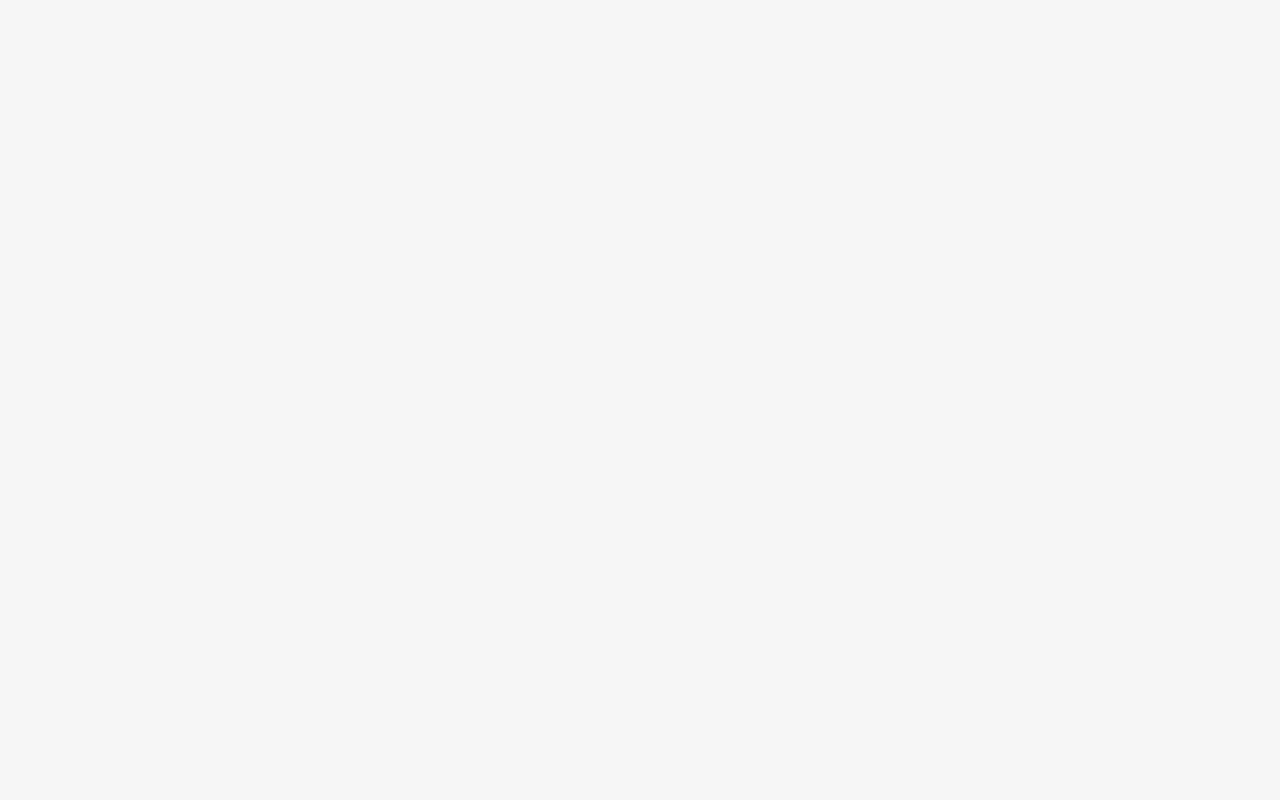
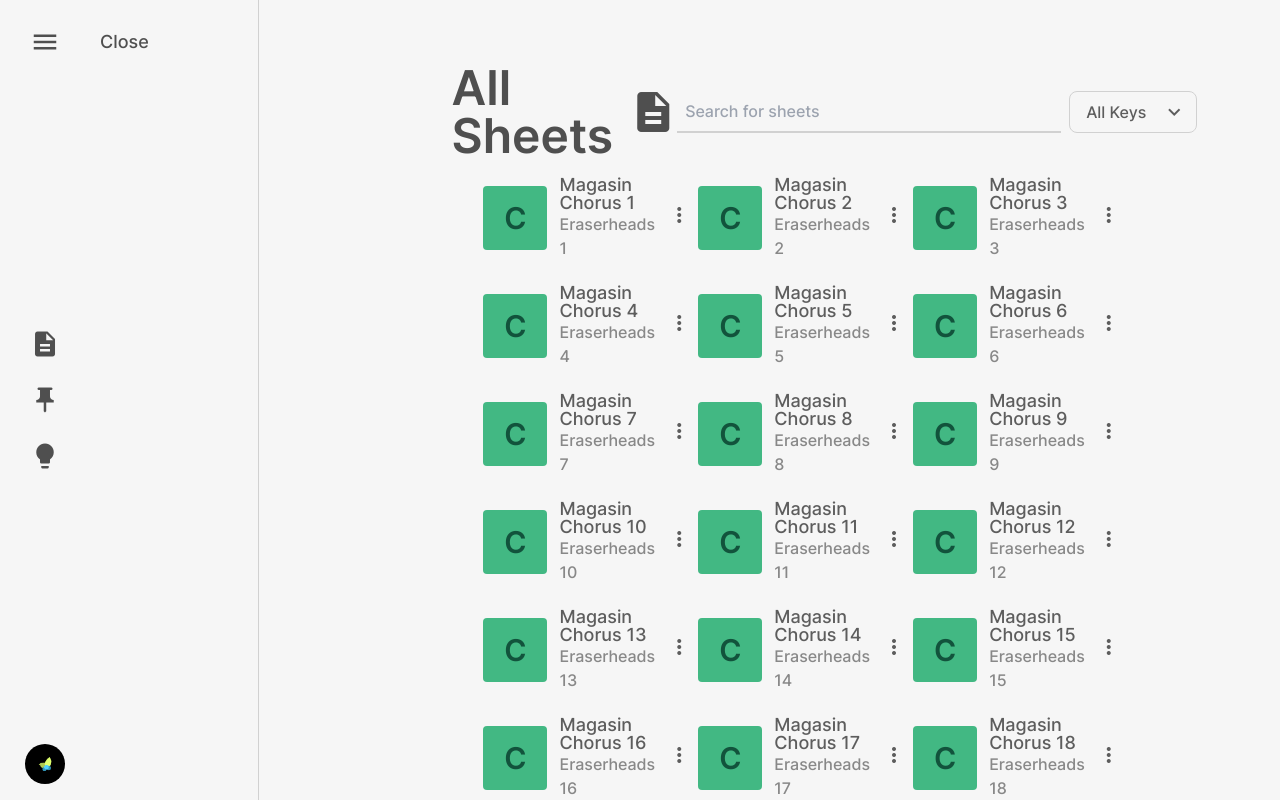
Before and after one commit to Cramzzzberry/qotes, a Vue app: page /home/all-sheets in a window 1280 px wide. Before the commit this address had no page. Built offline with nearby package versions, Linux system fonts and the light colour scheme.

Commit message:
Changed the whole layout again

```diff
--- a/src/App.vue
+++ b/src/App.vue
@@ -1,22 +1,5 @@
 <template>
-  <router-view class="overflow-clip" v-slot="{ Component }">
-    <Transition mode="out-in">
-      <component :is="Component" />
-    </Transition>
-  </router-view>
+  <component :is="$route.meta.layout || 'div'">
+    <router-view />
+  </component>
 </template>
-
-<style scoped>
-
-/* vue transitions */
-.v-enter-active,
-.v-leave-active {
-  transition: all 100ms ease-in-out;
-}
-
-.v-enter-from,
-.v-leave-to {
-  transform: scale(98.75%);
-  opacity: 0;
-}
-</style>
--- /dev/null
+++ b/src/components/layouts/SidebarLayout.vue
@@ -0,0 +1,92 @@
+<script setup>
+import { ref } from 'vue'
+
+const sidebarToggle = ref(false)
+</script>
+
+<template>
+  <div class="flex flex-row font-medium">
+    <div
+      class="group flex flex-col overflow-x-clip border-r border-r-cod-gray-200 px-2 py-4 transition-all duration-300 ease-in-out"
+      :class="[sidebarToggle ? 'basis-96' : 'basis-24']"
+      tabindex="0"
+    >
+      <div class="basis-1/3">
+        <button
+          @click="sidebarToggle = !sidebarToggle"
+          class="nav-points"
+          :class="[sidebarToggle ? 'gap-4 px-3' : 'gap-10 px-[22px]']"
+        >
+          <span class="material-icons"> menu </span>
+          <span class="nav-name"> Close </span>
+        </button>
+      </div>
+
+      <div class="flex basis-1/3 flex-col justify-center gap-1">
+        <router-link
+          to="/home/all-sheets"
+          class="nav-points"
+          :class="[sidebarToggle ? 'gap-4 px-3' : 'gap-10 px-[22px]']"
+        >
+          <span class="material-icons"> description </span>
+          <span class="nav-name" :class="[sidebarToggle ? 'opacity-100' : 'opacity-0']">
+            All sheets
+          </span>
+        </router-link>
+        <router-link
+          to="/home/pinned"
+          class="nav-points"
+          :class="[sidebarToggle ? 'gap-4 px-3' : 'gap-10 px-[22px]']"
+        >
+          <span class="material-icons"> push_pin </span>
+          <span class="nav-name" :class="[sidebarToggle ? 'opacity-100' : 'opacity-0']">
+            Pinned
+          </span>
+        </router-link>
+        <router-link
+          to="/home/important"
+          class="nav-points"
+          :class="[sidebarToggle ? 'gap-4 px-3' : 'gap-10 px-[22px]']"
+        >
+          <span class="material-icons"> lightbulb </span>
+          <span class="nav-name" :class="[sidebarToggle ? 'opacity-100' : 'opacity-0']">
+            Important
+          </span>
+        </router-link>
+      </div>
+
+      <!-- profile section -->
+      <div class="flex basis-1/3 items-end">
+        <button
+          class="flex w-full select-none flex-row items-center transition-all duration-300 ease-in-out"
+          :class="[sidebarToggle ? 'gap-4 px-2' : 'gap-10 px-[17px]']"
+        >
+          <div class="h-10 w-10 shrink-0 overflow-clip rounded-full bg-ocean-green-400">
+            <img src="@/assets/Cramzzzberry logo.png" alt="profile-pic" class="object-cover" />
+          </div>
+          <div
+            class="whitespace-nowrap transition-opacity duration-300 ease-in-out"
+            :class="[sidebarToggle ? 'opacity-100' : 'opacity-0']"
+          >
+            Jan Roe Bantuan
+          </div>
+        </button>
+      </div>
+    </div>
+    <slot />
+  </div>
+</template>
+
+<style scoped>
+.nav-points {
+  @apply flex w-full select-none flex-row items-center whitespace-nowrap rounded-xl py-2 transition-[gap,padding] duration-300 ease-in-out hover:bg-cod-gray-200;
+}
+
+.nav-points > .material-icons {
+  @apply text-3xl;
+}
+
+.nav-points > .nav-name {
+  @apply text-lg transition-opacity duration-300 ease-in-out;
+}
+</style>
--- a/src/components/tabs/AllSheetsTab.vue
+++ b/src/components/pages/AllSheetsPage.vue
@@ -5,7 +5,7 @@
 </script>
 
 <template>
-  <div class="h-[calc(100vh-56px)] w-screen overflow-y-auto px-48 pb-2">
+  <div class="h-screen w-full overflow-y-auto px-48 pb-2">
     <div
       class="sticky top-0 mt-12 flex flex-row items-center justify-between bg-cod-gray-50 pb-2 pt-4"
     >
--- a/src/components/pages/HomePage.vue
+++ /dev/null
@@ -1,95 +0,0 @@
-<script setup>
-import { ref } from 'vue'
-import VNavbar from '@/components/ui/VNavbar.vue'
-import AllSheetsTab from '@/components/tabs/AllSheetsTab.vue'
-import ImportantSheetsTab from '@/components/tabs/ImportantSheetsTab.vue'
-import PinnedSheetsTab from '@/components/tabs/PinnedSheetsTab.vue'
-
-const isAll = ref(true)
-const isPinned = ref(false)
-const isImportant = ref(false)
-
-const tabs = [AllSheetsTab, PinnedSheetsTab, ImportantSheetsTab]
-const index = ref(0)
-
-function getAll() {
-  index.value = 0
-  isAll.value = true
-  isPinned.value = false
-  isImportant.value = false
-}
-
-function getPinned() {
-  index.value = 1
-  isAll.value = false
-  isPinned.value = true
-  isImportant.value = false
-}
-
-function getImportant() {
-  index.value = 2
-  isAll.value = false
-  isPinned.value = false
-  isImportant.value = true
-}
-</script>
-
-<template>
-  <div>
-    <!-- navbar -->
-    <VNavbar>
-      <!-- tabs -->
-      <div class="flex h-full flex-row items-center justify-center">
-        <button @click="getAll()" class="tab-btn" :class="[isAll ? 'active' : '']">All</button>
-        <button @click="getPinned()" class="tab-btn" :class="[isPinned ? 'active' : '']">
-          Pinned
-        </button>
-        <button @click="getImportant()" class="tab-btn" :class="[isImportant ? 'active' : '']">
-          Important
-        </button>
-      </div>
-    </VNavbar>
-
-    <!-- body -->
-    <div class="h-[calc(100vh-56px)] w-screen overflow-clip">
-      <Transition name="fade-y" mode="out-in">
-        <component :is="tabs[index]" />
-      </Transition>
-    </div>
-  </div>
-</template>
-
-<style scoped>
-.dropdown-height-limit :deep(.dropdown-content) {
-  max-height: calc(100vh - (82px + 61px + 16px + 16px));
-}
-
-.tab-btn {
-  @apply relative flex h-full w-36 items-center justify-center font-medium text-cod-gray-500 transition-colors duration-150 ease-in-out
-  hover:text-cod-gray-800;
-}
-
-.tab-btn.active {
-  @apply bg-transparent text-ocean-green-400;
-}
-
-.tab-btn::before {
-  @apply absolute bottom-0 left-[16px] right-[16px] top-[calc(100%-2px)] rounded-full transition-all duration-150 ease-in-out content-[''];
-}
-
-.tab-btn.active::before {
-  @apply bg-ocean-green-400;
-}
-
-/* vue transitions */
-.fade-y-enter-active,
-.fade-y-leave-active {
-  transition: all 100ms ease-in-out;
-}
-
-.fade-y-enter-from,
-.fade-y-leave-to {
-  opacity: 0;
-  transform: translateY(8px);
-}
-</style>
--- a/src/components/tabs/PinnedSheetsTab.vue
+++ b/src/components/pages/ImportantSheetsPage.vue
@@ -5,13 +5,13 @@
 </script>
 
 <template>
-  <div class="h-[calc(100vh-56px)] w-screen overflow-y-auto px-48 pb-2">
+  <div class="h-screen w-full overflow-y-auto px-48 pb-2">
     <div
       class="sticky top-0 mt-12 flex flex-row items-center justify-between bg-cod-gray-50 pb-2 pt-4"
     >
       <div class="flex flex-row items-center gap-4 text-5xl font-semibold">
-        Pinned
-        <span class="material-icons text-5xl"> push_pin </span>
+        Important
+        <span class="material-icons text-5xl"> lightbulb </span>
       </div>
       <div class="flex flex-row gap-2">
         <input
@@ -24,7 +24,7 @@
     </div>
     <div class="grid grid-cols-3 gap-1">
       <VFileItem
-        v-for="n in 4"
+        v-for="n in 7"
         :key="n"
         :songTitle="`Ang Huling El Bimbo ver ${n}`"
         :songWritter="`Eraserheads ${n}`"
--- a/src/components/tabs/ImportantSheetsTab.vue
+++ b/src/components/pages/PinnedSheetsPage.vue
@@ -5,13 +5,13 @@
 </script>
 
 <template>
-  <div class="h-[calc(100vh-56px)] w-screen overflow-y-auto px-48 pb-2">
+  <div class="h-screen w-full overflow-y-auto px-48 pb-2">
     <div
       class="sticky top-0 mt-12 flex flex-row items-center justify-between bg-cod-gray-50 pb-2 pt-4"
     >
       <div class="flex flex-row items-center gap-4 text-5xl font-semibold">
-        Important
-        <span class="material-icons text-5xl"> lightbulb </span>
+        Pinned
+        <span class="material-icons text-5xl"> push_pin </span>
       </div>
       <div class="flex flex-row gap-2">
         <input
@@ -24,7 +24,7 @@
     </div>
     <div class="grid grid-cols-3 gap-1">
       <VFileItem
-        v-for="n in 7"
+        v-for="n in 4"
         :key="n"
         :songTitle="`Ang Huling El Bimbo ver ${n}`"
         :songWritter="`Eraserheads ${n}`"
--- a/src/router/index.js
+++ b/src/router/index.js
@@ -1,23 +1,40 @@
 import { createRouter, createWebHistory } from 'vue-router';
-
-import LoginPage from '@/components/pages/LoginPage.vue';
-import HomePage from '@/components/pages/HomePage.vue';
-import EditChordsPage from '@/components/pages/EditChordsPage.vue';
+import SidebarLayout from '@/components/layouts/SidebarLayout.vue'
 
 const router = createRouter({
   history: createWebHistory(import.meta.env.BASE_URL),
   routes: [
     {
       path: '/',
-      component: LoginPage
+      component: () => import('@/components/pages/LoginPage.vue')
     },
     {
       path: '/home',
-      component: HomePage,
+      children: [
+        {
+          path: '',
+          redirect: '/home/all-sheets'
+        },
+        {
+          path: 'all-sheets',
+          meta: { layout: SidebarLayout },
+          component: () => import('@/components/pages/AllSheetsPage.vue')
+        },
+        {
+          path: 'pinned',
+          meta: { layout: SidebarLayout },
+          component: () => import('@/components/pages/PinnedSheetsPage.vue')
+        },
+        {
+          path: 'important',
+          meta: { layout: SidebarLayout },
+          component: () => import('@/components/pages/ImportantSheetsPage.vue')
+        }
+      ]
     },
     {
       path: '/edit/:id',
-      component: EditChordsPage
+      component: () => import('@/components/pages/EditChordsPage.vue')
     }
   ]
 });
```
